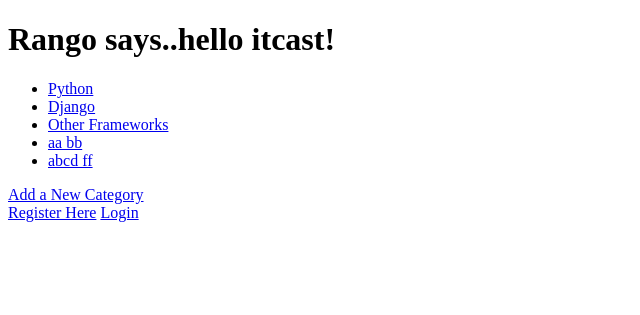
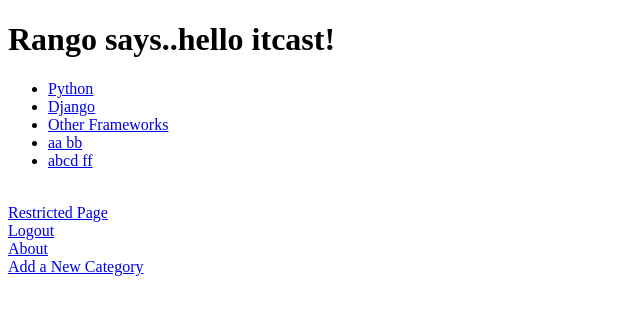
Before and after one commit to xwpfullstack/itcast_project_2, a Django app: page /rango/ in a window 1280 px wide. Shown: the top 315 px of the page, without its empty margins (0-640 px from the left). Run offline with Django 3.2, Linux system fonts and the light colour scheme; a user stored in the database is signed in; data comes from the database, SQL or seed files in the repository; both versions use the stored data as it was after the commit; parts of the project's set-up code (start-up, migrations or seed data) failed here and were passed over.

Commit message:
add logout

```diff
--- a/itcast_project/settings.py
+++ b/itcast_project/settings.py
@@ -96,3 +96,5 @@
 
 MEDIA_URL = '/media/'
 MEDIA_ROOT = os.path.join(BASE_DIR, 'media')
+
+LOGIN_URL = '/rango/login/'
--- a/rango/urls.py
+++ b/rango/urls.py
@@ -3,9 +3,13 @@
 
 urlpatterns = patterns('',
     url(r'^$', views.index, name='index'),
+    url(r'^about', views.about, name='about'),
     url(r'^category/(?P<category_name_slug>[\w\-]+)/$', views.category,name='category'),
     url(r'^add_category/$', views.add_category, name='add_category'),
     url(r'^category/(?P<category_name_slug>[\w\-]+)/add_page/$', views.add_page, name='add_page'),
     url(r'^register/$', views.register, name='register'),
-    url(r'^login/$', views.user_login, name='login'),# New!
+    url(r'^login/$', views.user_login, name='login'),
+    url(r'^restricted/', views.restricted, name='restricted'),
+    url(r'^logout/$', views.user_logout, name='logout'),
+
 )
--- a/rango/views.py
+++ b/rango/views.py
@@ -5,6 +5,10 @@
 from rango.forms import PageForm
 from django.contrib.auth import authenticate, login
 from django.http import HttpResponseRedirect, HttpResponse
+from django.contrib.auth.decorators import login_required
+from django.contrib.auth import logout
+
+
 
 
 def index(request):
@@ -12,6 +16,8 @@
         context_dict = {'categories': category_list}
         return render(request, 'rango/index.html', context_dict)
 
+def about(request):
+    return render(request, 'rango/about.html')
 
 
 def category(request, category_name_slug):
@@ -29,7 +35,7 @@
     return render(request, 'rango/category.html', context_dict)
 
 
-
+@login_required
 def add_category(request):
     if request.method == 'POST':
         form = CategoryForm(request.POST)
@@ -43,7 +49,7 @@
     return render(request, 'rango/add_category.html', {'form': form})
 
 
-
+@login_required
 def add_page(request, category_name_slug):
     try:
         cat = Category.objects.get(slug=category_name_slug)
@@ -115,3 +121,12 @@
             return HttpResponse("Invalid login details supplied.")
     else:
         return render(request, 'rango/login.html', {})
+
+@login_required
+def restricted(request):
+    return HttpResponse("Since you're logged in, you can see this text!")
+
+@login_required
+def user_logout(request):
+    logout(request)
+    return HttpResponseRedirect('/rango/')
--- a/templates/rango/index.html
+++ b/templates/rango/index.html
@@ -21,10 +21,22 @@
   </ul>
   {% else %} <strong>There are no categories present.</strong>
   {% endif %}
+  <br />
+  {% if user.is_authenticated %}
+  <a href="/rango/restricted/">Restricted Page</a>
+  <br />
+  <a href="/rango/logout/">Logout</a>
+  <br />
+  {% else %}
+  <a href="/rango/register/">Register Here</a>
+  <br />
+  <a href="/rango/login/">Login</a>
+  <br />
+  {% endif %}
+  <a href="/rango/about/">About</a>
+  <br/>
   <a href="/rango/add_category/">Add a New Category</a>
   <br />
-  <a href="/rango/register/">Register Here</a>
-  <a href="/rango/login/">Login</a>
 
 </body>
 </html>
```
Also changed, not shown: templates/rango/about.html (added, +11 -0 lines), db.sqlite3, media/profile_images/aa_HUKMyaR.png (added), 3 other files.
